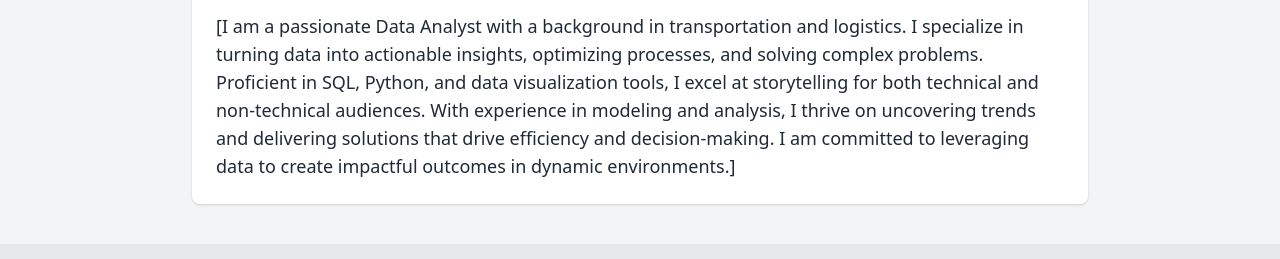
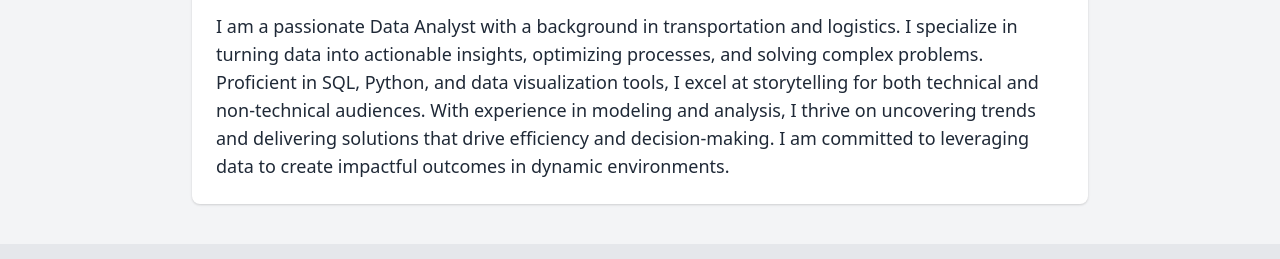
Before and after one commit to transmodelport/analytics-portfolio, a plain HTML site: page index.html in a window 1280 px wide. Shown: the part 284-543 px from the top of the page. Drawn offline with nearby package versions, Linux system fonts and the light colour scheme.

Commit message:
Initial Pages

```diff
--- a/index.html
+++ b/index.html
@@ -29,7 +29,7 @@
     <section id="about" class="py-10">
         <div class="container mx-auto max-w-4xl bg-white p-6 rounded-lg shadow">
             <h2 class="text-3xl font-bold mb-4">About Me</h2>
-            <p class="text-lg">[I am a passionate Data Analyst with a background in transportation and logistics. I specialize in turning data into actionable insights, optimizing processes, and solving complex problems. Proficient in SQL, Python, and data visualization tools, I excel at storytelling for both technical and non-technical audiences. With experience in modeling and analysis, I thrive on uncovering trends and delivering solutions that drive efficiency and decision-making. I am committed to leveraging data to create impactful outcomes in dynamic environments.]</p>
+            <p class="text-lg">I am a passionate Data Analyst with a background in transportation and logistics. I specialize in turning data into actionable insights, optimizing processes, and solving complex problems. Proficient in SQL, Python, and data visualization tools, I excel at storytelling for both technical and non-technical audiences. With experience in modeling and analysis, I thrive on uncovering trends and delivering solutions that drive efficiency and decision-making. I am committed to leveraging data to create impactful outcomes in dynamic environments.</p>
         </div>
     </section>
 
```
